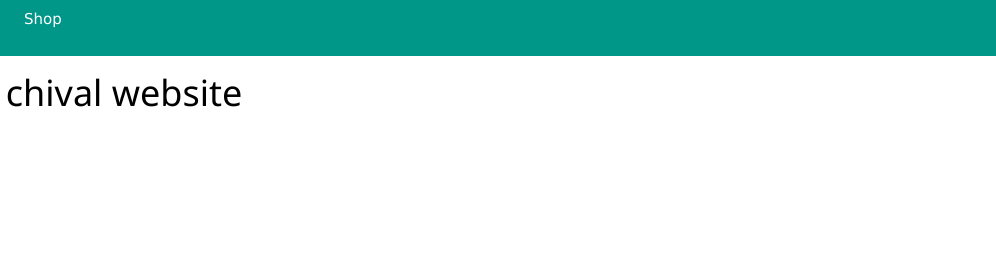
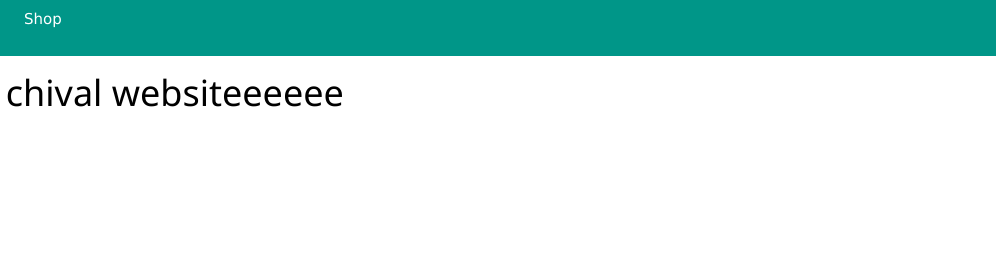
Before and after one commit to Chival-Network/chival-network.github.io, a plain HTML site: page index.html in a window 1280 px wide. Shown: the top 280 px of the page, 284-1280 px from the left. Drawn offline with nearby package versions, Linux system fonts and the light colour scheme.

Commit message:
Update index.html
Test to check updating on website

```diff
--- a/index.html
+++ b/index.html
@@ -18,7 +18,7 @@
 
     <body>
         <div id="main" class="w3-container">
-            <h1>Welcome to the chival website</h1>
+            <h1>Welcome to the chival websiteeeeee</h1>
             <p>This website needs a web designer.</p>
         </div>
     </body>
```
